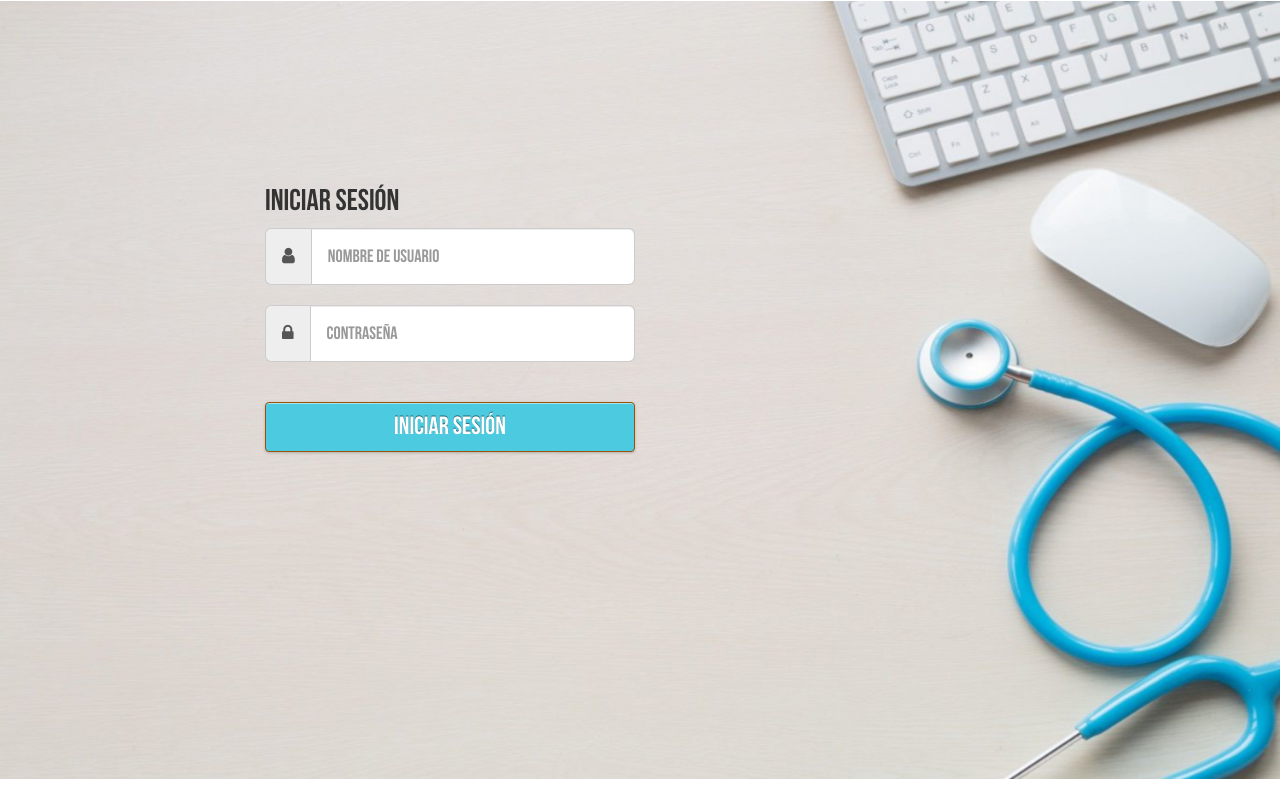
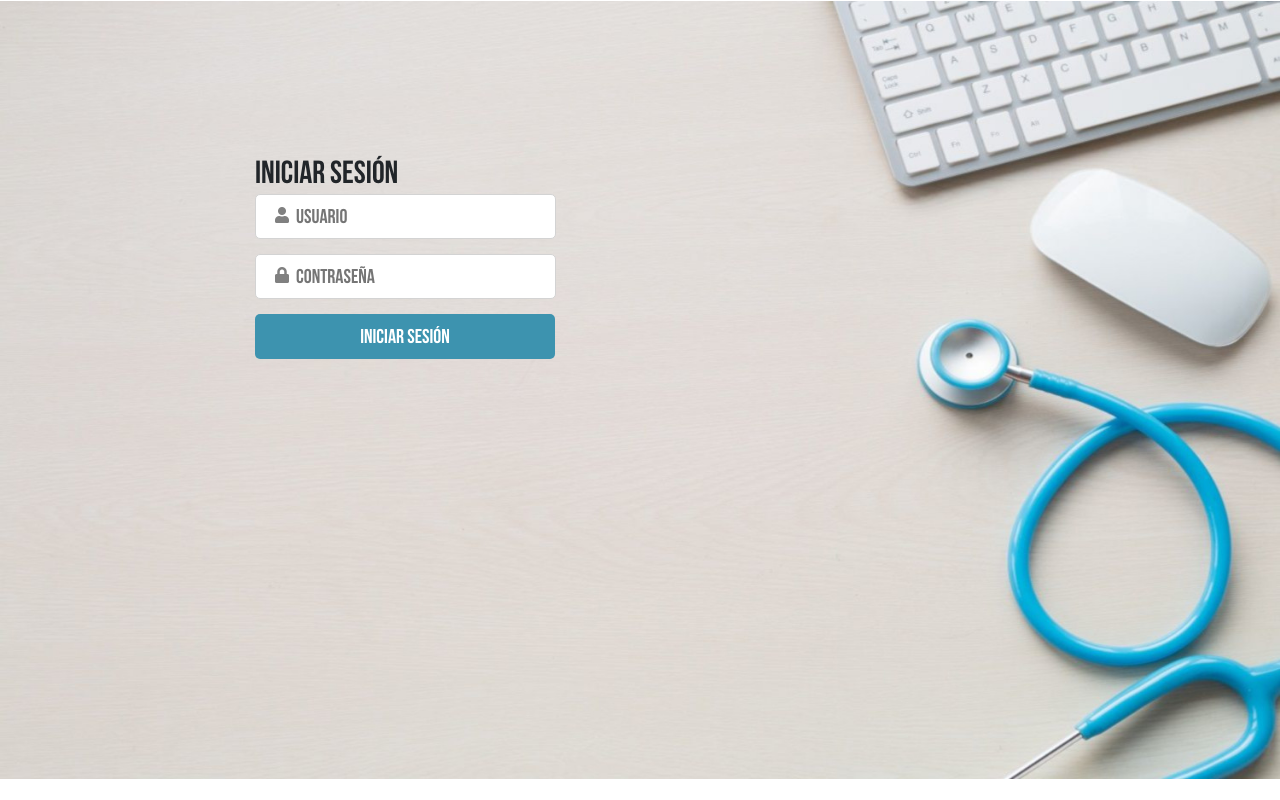
Before and after one commit to Franklin34/Sistema_Control_Vacunas_Covid, a PHP site: page /ProyectoCovid-master/index.php in a window 1280 px wide. Run offline with PHP 8.4, Linux system fonts and the light colour scheme; some libraries are stand-ins or nearby versions.

Commit message:
Iniciar Sesión Como Medico

```diff
--- a/ProyectoCovid-master/index.php
+++ b/ProyectoCovid-master/index.php
@@ -1,8 +1,10 @@
 <?php
+
+//SE CAMBIO EL MODELO Y LA CLASE POR LA DE USUARIO
     require_once("config/conexion.php");
     if(isset($_POST['enviar'])){
-      require_once("modelo/administrador.php");
-      $administrador = new Administrador();
+      require_once("modelo/usuarioMedico.php");
+      $administrador = new UsuarioMedico();
       $administrador->login();
     }
 ?>
@@ -13,13 +15,10 @@
   <meta charset="UTF-8">
   <meta name="viewport" content="width=device-width, initial-scale=1.0">
   <meta http-equiv="X-UA-Compatible" content="ie=edge">
-
-
   <link rel="icon" type="favicon/x-icon" href="public/img/medico.png" />
-
+  <link rel="stylesheet" href="https://cdnjs.cloudflare.com/ajax/libs/font-awesome/5.15.2/css/all.min.css"/>
   <link rel="stylesheet" href="https://maxcdn.bootstrapcdn.com/bootstrap/4.5.2/css/bootstrap.min.css">
   <script src="https://ajax.googleapis.com/ajax/libs/jquery/3.5.1/jquery.min.js"></script>
-  <script src="https://cdnjs.cloudflare.com/ajax/libs/popper.js/1.16.0/umd/popper.min.js"></script>
   <script src="https://maxcdn.bootstrapcdn.com/bootstrap/4.5.2/js/bootstrap.min.js"></script>
 
   <link rel="stylesheet" href="public/css/styleLogin.css">
@@ -29,14 +28,8 @@
 
 </head>
 <body>
-
-
-
-
-  <div class="login">
-    <div class="heading">
+<div class="main_div">
   <h2>Iniciar Sesión</h2>
-
   <?php
           if(isset($_GET['m'])){
             switch($_GET['m']){
@@ -59,24 +52,20 @@
             }
           }
       ?>
-
     <form action="index.php" method="post">
-        <div class="input-group input-group-lg">
-          <span class="input-group-addon"><i class="fa fa-user"></i></span>
-          <input type="text" class="form-control" placeholder="Nombre de Usuario" name="usuario">
+      <div class="input_box">
+        <input type="text" placeholder="Usuario" name="usuario" >
+        <div class="icon"><i class="fas fa-user"></i></div>
       </div>
-        <br>
-        <div class="input-group input-group-lg">
-          <span class="input-group-addon"><i class="fa fa-lock"></i></span>
-          <input type="password" class="form-control" placeholder="Contraseña" name="password">
+      <div class="input_box">
+        <input type="password" placeholder="Contraseña" name="password" >
+        <div class="icon"><i class="fas fa-lock"></i></div>
       </div>
-        <br>
-        <center>
-          <button type="submit" class="boton" name="enviar">Iniciar Sesión</button>
-        </center>
+      <div class="input_box boton">
+        <input type="submit" class="boton" name="enviar" value="Iniciar Sesión">
     </form>
   </div>
-  </div>
+
 
   <script src="//cdn.jsdelivr.net/npm/sweetalert2@10"></script>
   <script src="//cdn.jsdelivr.net/npm/promise-polyfill@8/dist/polyfill.js"></script>
--- a/ProyectoCovid-master/modelo/administrador.php
+++ b/ProyectoCovid-master/modelo/administrador.php
@@ -13,7 +13,7 @@
                    exit();
                }
                else{
-                   $sql = "SELECT * FROM administrador WHERE Usuario=? and Password=?";
+                   $sql = "SELECT * FROM administrador WHERE Usuario=? and Contraseña=?";
                    $stmt = $conectar->prepare($sql);
                    $stmt->bindValue(1,$usuario);
                    $stmt->bindValue(2,$password);
@@ -21,9 +21,9 @@
                    $resultado = $stmt->fetch();
 
                    if(is_array($resultado) and count($resultado)>0){
-                        $_SESSION['id_administrador'] = $resultado['id_administrador'];
+                        $_SESSION['ID_Admin'] = $resultado['ID_Admin'];
                         $_SESSION['Usuario'] = $resultado['Usuario'];
-                        $_SESSION['Password'] = $resultado['Password'];
+                        $_SESSION['Contraseña'] = $resultado['Contraseña'];
                         header("Location:".Conectar::ruta()."view/Home/homeAdmin.php");
                         exit();
                    }else{
--- a/ProyectoCovid-master/public/css/responsiveLogin.css
+++ b/ProyectoCovid-master/public/css/responsiveLogin.css
@@ -1,5 +1,5 @@
 @media(max-width: 2080px){
-    .login{
+    .main_div{
 
         margin-top: 300px;
         margin-left: 600px;
@@ -9,7 +9,7 @@
 
 @media(max-width: 1985px){
 
-    .login{
+    .main_div{
         margin-top: 300px;
         margin-left: 600px;
     }
@@ -17,7 +17,7 @@
 
 @media(max-width: 1720px){
 
-    .login{
+    .main_div{
 
     margin-top: 300px;
     margin-left: 500px;
@@ -25,7 +25,7 @@
 }
 @media(max-width: 1550px){
 
-    .login{
+    .main_div{
 
         margin-top: 250px;
         margin-left: 350px;
@@ -33,14 +33,14 @@
 }
 
 @media(max-width: 1280px){
-.login{
+.main_div{
     margin-top: 150px;
     margin-left: 250px;
 
 }
 }
 @media(max-width: 1100px){
-.login {
+.main_div {
     margin-left: 150px;
     margin-top: 20px;
     width: 402px;
@@ -49,7 +49,7 @@
 }
 
 @media(max-width: 992px){
-.login {
+.main_div {
     margin-top: 50px;
     width: 396px;
     min-height: 0;
--- a/ProyectoCovid-master/public/css/styleLogin.css
+++ b/ProyectoCovid-master/public/css/styleLogin.css
@@ -1,13 +1,3 @@
-
-@import "bourbon";
-@import url(https://fonts.googleapis.com/css?family=Source+Sans+Pro:200,300,400,700);
-@import url(https://maxcdn.bootstrapcdn.com/bootstrap/3.2.0/css/bootstrap.min.css);
-@import url(https://maxcdn.bootstrapcdn.com/font-awesome/4.1.0/css/font-awesome.min.css);
-
-.input-group-lg>.custom-select, .input-group-lg>.form-control:not(textarea) {
-  height: calc(2.5em + 1rem + 2px);
-}
-
 @font-face {
   font-family: "BebasNeue";
   src: url(fonts/BebasNeue.otf);
@@ -41,78 +31,150 @@ body {
   min-height: 25rem;
 }
 
-body, input, button {
+body, input, boton {
   font-family: 'BebasNeue', sans-serif;
-}
-
-.login {
-  height: auto;
-  padding: 15px;
-  width: 400px;
-  min-height: 400px;
-  margin: 2% auto 0 auto;
-  border-radius: 5px;
-  margin-top: 300px;
-  margin-left: 400px;
-}
-
-.login.heading {
-  text-align: center;
-  margin-top: 1%;
-}
-
-.login.heading.h2 {
-  font-family: "BebasNeue";
-  font-size: 3em;
-  font-weight: 300;
-  color: rgba(255, 255, 255, 0.7);
-  display: inline-block;
-  padding-bottom: 5px;
-  text-shadow: 1px 1px 3px;
-}
-
-form.input-group {
-  border-bottom: 1px solid rgba(255, 255, 255, 0.1);
-  border-top: 1px solid rgba(255, 255, 255, 0.1);
-}
-
-form.input.form-control {
-
-  padding: 10px;
-  font-size: 1.6em;
-  width: 100%;
-  background: transparent;
-
-
-}
-
-button {
-  margin-top: 20px;
-  border: none;
-  font-size: 1.6em;
-  font-weight: 300;
-  padding: 5px 0;
-  width: 100%;
-  border-radius: 3px;
-}
-
-.boton {
-  padding: .6rem 1rem;
-  border: 1px solid #995309;
-  border-radius: 4px;
-  background-color: rgb(76, 202, 224);
-  color: #fff;
-  font-size: 2.5rem;
-  text-shadow: 0 -1px 0 rgba(0, 0, 0, .5);
-  box-shadow: 0 1px 0 rgba(255, 255, 255, .5) inset,
-    0 1px 3px rgba(0, 0, 0, .2);
-  background-image: linear-gradient(15%);
 }
 
 .alert-dismissible .close {
   position: absolute;
-  top: -20px;
-  right: -158px;
+  top: -11px;
+  right: -11px;
   padding: .75rem 1.25rem;
   color: inherit;
 }
+
+.alert {
+  position: relative;
+  padding: .75rem 1.25rem;
+  margin-bottom: 2rem;
+  border: 1px solid transparent;
+  border-radius: 0.25rem;
+  width: 300px;
+}
+
+.main_div {
+  width: 300px;
+  background: transparent;
+  padding: 5px;
+  border-radius: 5px;
+  margin-top:200px;
+  margin-left:400px;
+}
+.main_div .title{
+  text-align: center;
+  font-size: 30px;
+  font-weight: 600;
+}
+.main_div .social_icons{
+  margin-top: 20px;
+  display: flex;
+  justify-content: center;
+}
+.social_icons a{
+  display: block;
+  height: 45px;
+  width: 100%;
+  line-height: 45px;
+  text-align: center;
+  border-radius: 5px;
+  font-size: 20px;
+  color: #fff;
+  text-decoration: none;
+  transition: all 0.3s linear;
+}
+.social_icons a span{
+  margin-left: 5px;
+  font-size: 18px;
+}
+.social_icons a:first-child{
+  margin-right: 5px;
+  background: #4267B2;
+}
+.social_icons a:first-child:hover{
+  background: #375695;
+}
+.social_icons a:last-child{
+  margin-left: 5px;
+  background: #1DA1F2;
+}
+.social_icons a:last-child:hover{
+  background: #0d8bd9;
+}
+form {
+  margin-top: -14px;
+}
+h2{
+font-weight: normal;
+
+}
+form .input_box{
+  height: 45px;
+  width: 470px;
+  position: relative;
+  margin-top: 15px;
+}
+.input_box input {
+  height: 100%;
+  width: 64%;
+  outline: none;
+  border: 1px solid lightgrey;
+  border-radius: 5px;
+  padding-left: 40px;
+  font-size: 20px;
+  transition: all 0.3s ease;
+}
+.input_box input:focus{
+  border-color: rgb(61, 147, 175);
+}
+.input_box .icon{
+  position: absolute;
+  top: 50%;
+  left: 20px;
+  transform: translateY(-50%);
+  color: grey;
+}
+form .option_div{
+  margin-top: 5px;
+  display: flex;
+  justify-content: space-between;
+}
+.option_div .check_box{
+  display: flex;
+  align-items: center;
+}
+.option_div span{
+  margin-left: 5px;
+  font-size: 16px;
+  color: #333;
+}
+.option_div .forget_div a{
+  font-size: 16px;
+  color: rgb(61, 147, 175);
+}
+.boton input{
+  padding-left: 0;
+  background: rgb(61, 147, 175);
+  color: #fff;
+  border: none;
+  font-size: 20px;
+  font-weight: 500;
+  cursor: pointer;
+  transition: all 0.3s linear;
+  width: 300px;
+}
+.boton input:hover{
+  background: rgb(61, 147, 175);
+}
+form .sign_up{
+  text-align: center;
+  margin-top: 25px;
+}
+.sign_up a{
+  color: rgb(61, 147, 175);
+}
+form a{
+  text-decoration: none;
+}
+form a:hover{
+  text-decoration: underline;
+}
```
Also changed, not shown: ProyectoCovid-master/modelo/medico.php (+20 -1 lines), ProyectoCovid-master/modelo/usuarioMedico.php (added, +38 -0 lines). Lines whose indentation alone changed are shown as unchanged.
